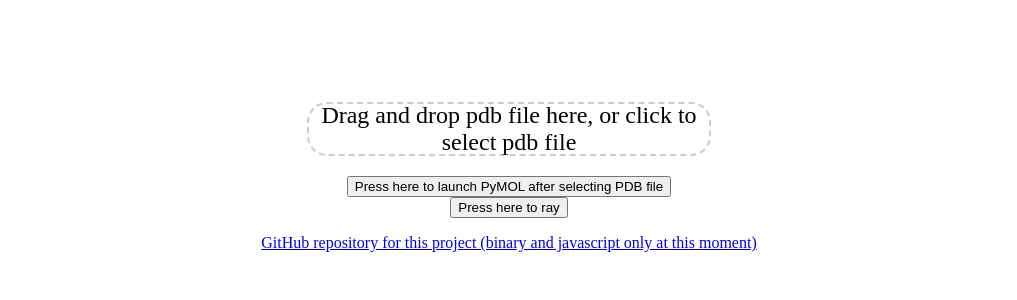
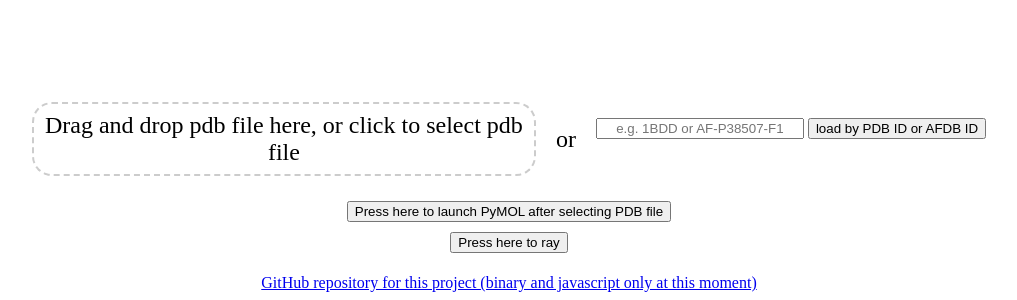
Before and after one commit to yakomaxa/PyMOL-Wasm, a plain HTML site: page index.html in a window 1280 px wide. Shown: the part 526-826 px from the top of the page, without its empty margins (131-1148 px from the left). Before the commit the page ends 800 px from the top, so only its background shows below. Drawn offline with Linux system fonts and the light colour scheme; a script that the page names is missing.

Commit message:
Fetch PDB or AFDB entries from web

```diff
--- a/index.html
+++ b/index.html
@@ -10,25 +10,65 @@
     }
     </style>
     <style>
+      #load-pdb-area {
+        display: flex;
+        flex-direction: row;
+        justify-content: center;
+        align-items: center;
+      }
+      #load-pdb-area span.separator {
+        margin: 0 20px;
+        font-size: 24px;
+      }
+      #load-pdb-area span#load-message {
+        margin: 0 20px;
+        font-size: 18px;
+        color: red;
+      }
+      #DBID {
+        width: 200px;
+        text-align: center;
+      }
       #drop-area1 {
       border: 2px dashed #ccc;
       border-radius: 20px;
-      width: 400px;
-      height: 50px;
-      margin: 20px auto;
+      width: 500px;
+      height: 70px;
+      margin: 20px 0;
       display: flex;
       align-items: center;
       justify-content: center;
       font-size: 24px;
       text-align: center;
       }
+      #pymol-control-area {
+        display: flex;
+        flex-direction: column;
+        justify-content: space-around;
+        align-items: center;
+      }
+      #pymol-control-area > * {
+        margin: 5px;
+      }
     </style>
   </head>
   <body>
     <canvas id="canvas" width="1024" height="600"></canvas>
-    <div id="drop-area1">Drag and drop pdb file here, or click to select pdb file</div>
-    <center><button id="my-button">Press here to launch PyMOL after selecting PDB file</button></center>
-    <center><button id="ray-button">Press here to ray</button></center>
+    <div id="load-pdb-area">
+        <div id="drop-area1">Drag and drop pdb file here, or click to select pdb file</div>
+        <span class="separator">or</span>
+        <div>
+            <div>
+                <input type="text" id="DBID" placeholder="e.g. 1BDD or AF-P38507-F1">
+                <button type="button" id="fetch-button">load by PDB ID or AFDB ID</button>
+            </div>
+            <span id="load-message"></span>
+        </div>
+    </div>
+    <div id="pymol-control-area">
+        <button id="my-button">Press here to launch PyMOL after selecting PDB file</button>
+        <button id="ray-button">Press here to ray</button>
+    </div>
     <p>
     <script type="module" src="https://cdn.jsdelivr.net/pyodide/v0.22.1/full/pyodide.js"></script>
     <script src="https://cdn.jsdelivr.net/npm/pako/dist/pako.min.js"></script>
@@ -175,7 +215,28 @@
 	  }
 	  input.click();
       }
-
+        const fetchButton = document.getElementById('fetch-button');
+        fetchButton.addEventListener('click', async function(){
+            const DBID = document.getElementById('DBID').value;
+            const loadMessage = document.getElementById('load-message');
+            if (DBID.length == 0) {
+                loadMessage.textContent = 'Please input ID';
+                return;
+            }
+            //https://alphafold.ebi.ac.uk/files/AF-P38507-F1-model_v4.cif
+            const response = DBID.startsWith("AF-")
+                ? await fetch(`https://alphafold.ebi.ac.uk/files/${DBID}-model_v4.cif`)
+                : await fetch(`https://files.rcsb.org/download/${DBID}.cif`);
+            if (!response.ok) {
+                loadMessage.textContent = 'File not found';
+                return;
+            }
+            loadMessage.textContent = '';
+            const content = await response.text();
+            pdb1 = content;
+            filename1 = DBID+".cif";
+            dropArea1.textContent = filename1;
+        });
     </script>
     <script>
       const canvas = document.getElementById('canvas');
```
